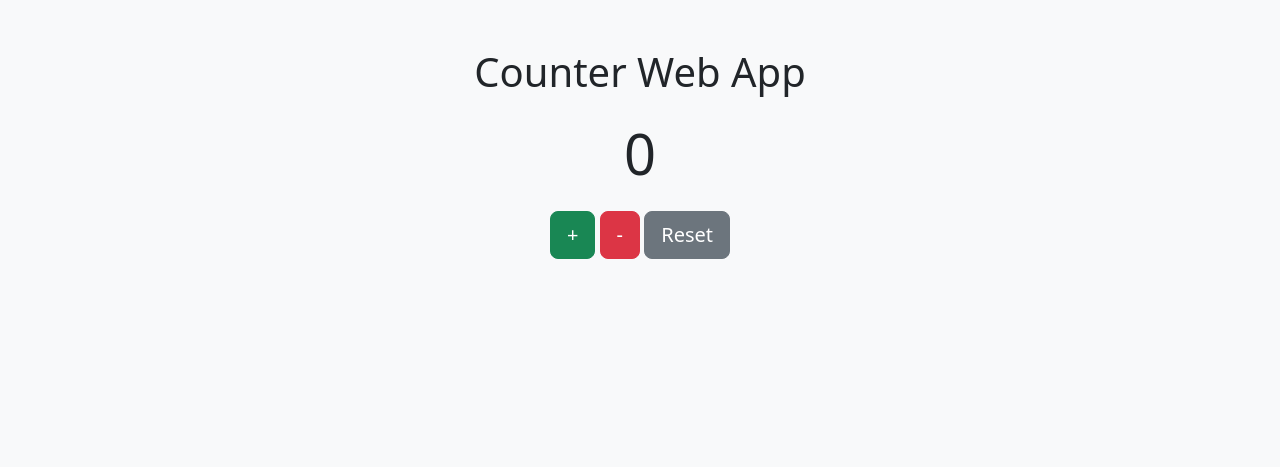
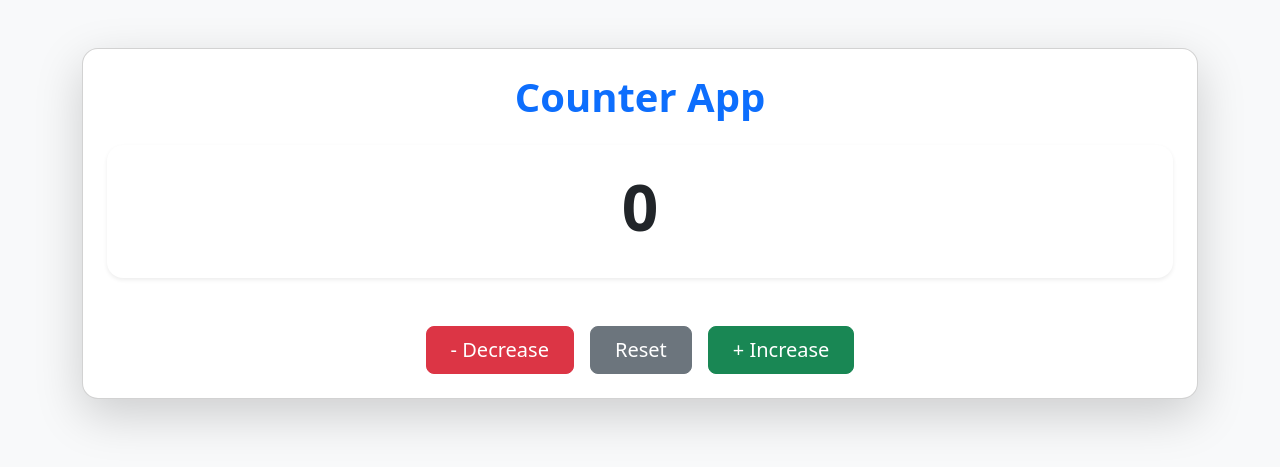
Before and after one commit to Ankitpandey321/counter, a Flask app: page / in a window 1280 px wide. Shown: the top 467 px of the page. Run offline with Flask 3, Linux system fonts and the light colour scheme; data comes from the database, SQL or seed files in the repository; data that the repository does not hold is empty.

Commit message:
Update index.html

```diff
--- a/templates/index.html
+++ b/templates/index.html
@@ -1,23 +1,47 @@
 <!DOCTYPE html>
-<html>
+<html lang="en">
 <head>
-    <title>Counter Web App</title>
-    <link href="https://cdn.jsdelivr.net/npm/bootstrap@5.3.0/dist/css/bootstrap.min.css" rel="stylesheet">
+    <meta charset="UTF-8">
+    <meta name="viewport" content="width=device-width, initial-scale=1.0">
+    <title>Counter App</title>
+
+    <!-- Bootstrap -->
+    <link href="https://cdn.jsdelivr.net/npm/bootstrap@5.3.2/dist/css/bootstrap.min.css" rel="stylesheet">
+
+    <!-- Custom CSS -->
+    <link rel="stylesheet" href="{{ url_for('static', filename='style.css') }}">
 </head>
 
 <body class="bg-light">
 
-<div class="container text-center mt-5">
-    <h1 class="mb-4">Counter Web App</h1>
+    <div class="container mt-5">
+        <div class="card shadow-lg p-4 rounded-4 text-center">
 
-    <h2 class="display-4 mb-4">{{ count }}</h2>
+            <h1 class="fw-bold mb-4 text-primary">Counter App</h1>
 
-    <div>
-        <a href="/increment" class="btn btn-success btn-lg">+</a>
-        <a href="/decrement" class="btn btn-danger btn-lg">-</a>
-        <a href="/reset" class="btn btn-secondary btn-lg">Reset</a>
+            <div class="display-box bg-white shadow-sm rounded-4 p-4 mb-4">
+                <h2 class="display-3 fw-bold text-dark">
+                    {{ count }}
+                </h2>
+            </div>
+
+            <div class="d-flex justify-content-center gap-3 mt-4">
+
+                <a href="/decrement" class="btn btn-danger btn-lg px-4 rounded-3">
+                    - Decrease
+                </a>
+
+                <a href="/reset" class="btn btn-secondary btn-lg px-4 rounded-3">
+                    Reset
+                </a>
+
+                <a href="/increment" class="btn btn-success btn-lg px-4 rounded-3">
+                    + Increase
+                </a>
+
+            </div>
+        </div>
     </div>
-</div>
 
 </body>
 </html>
```
